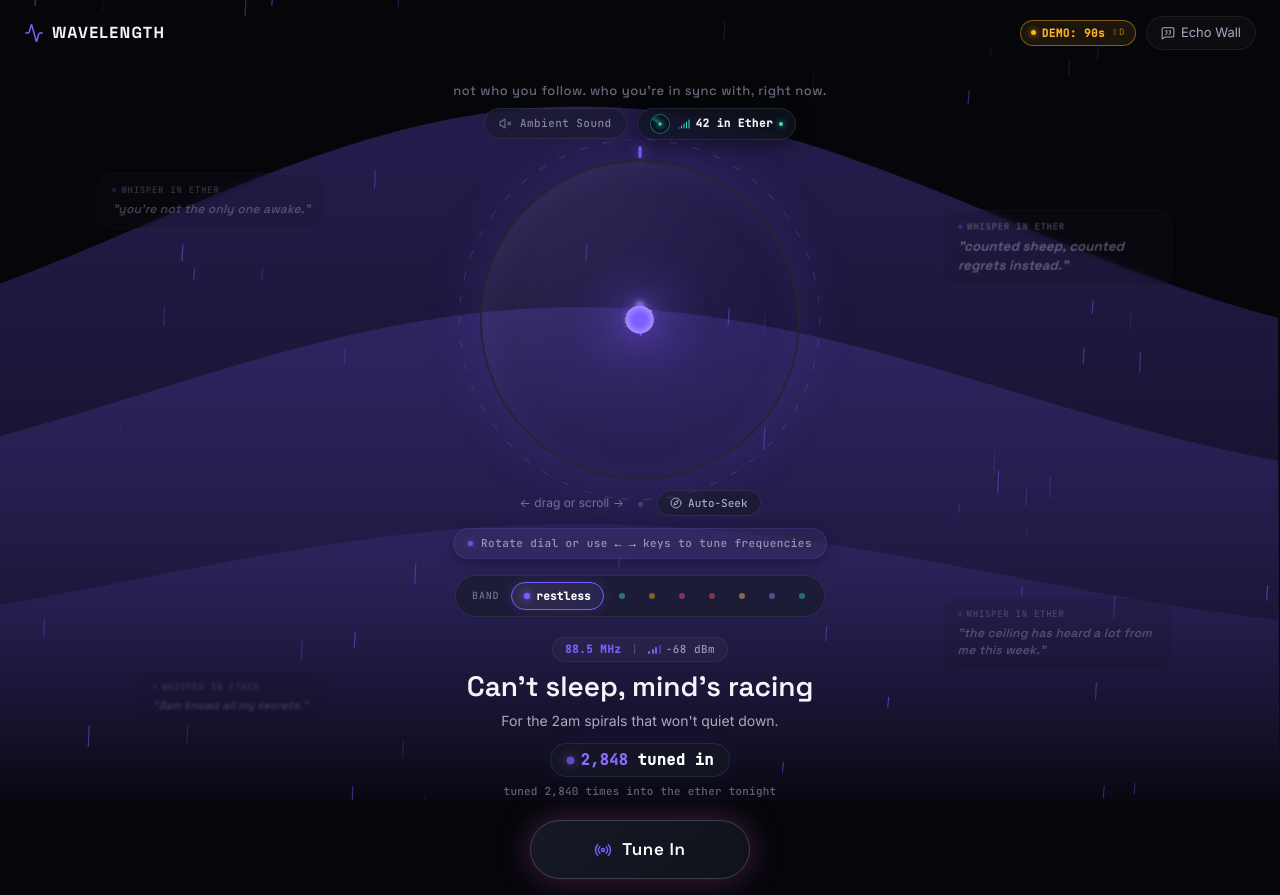
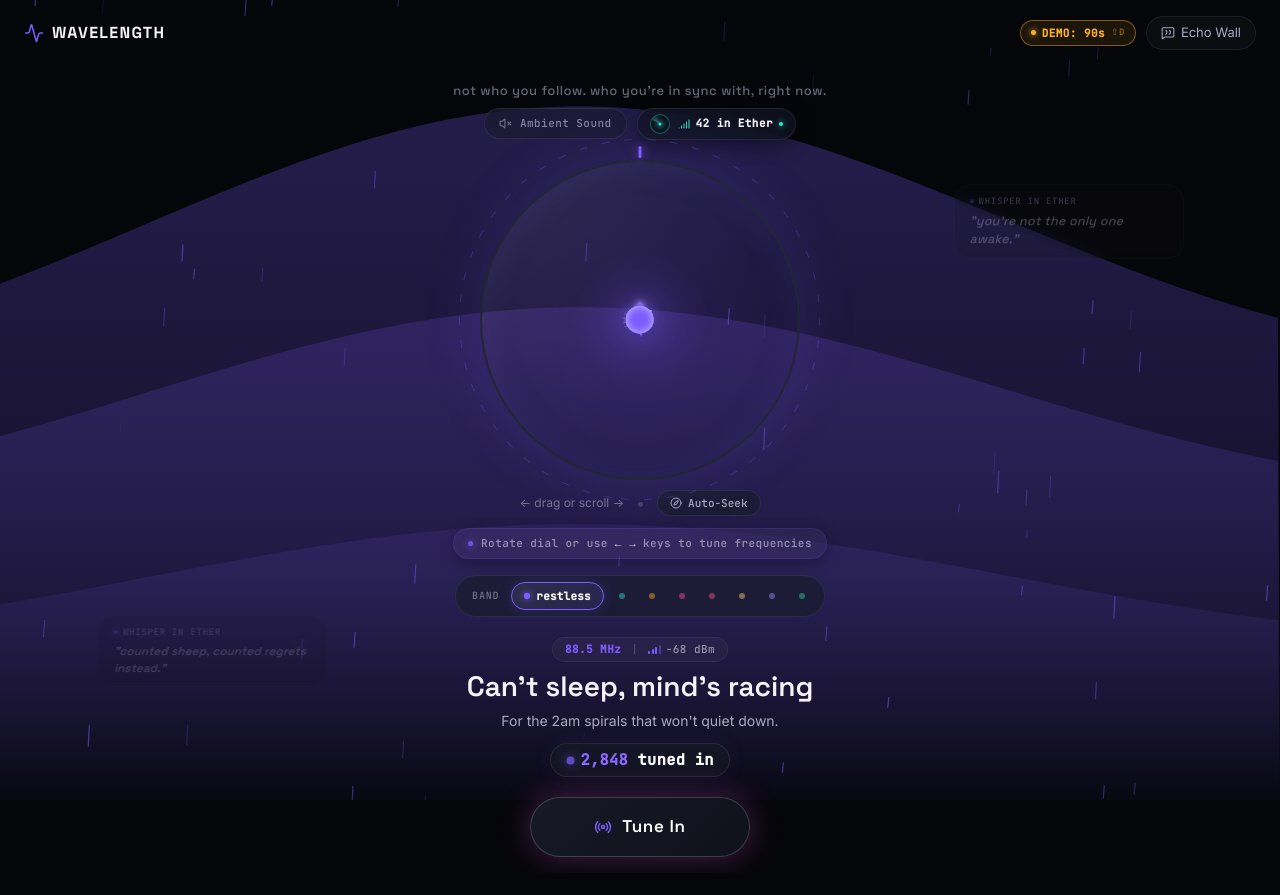
Before and after one commit to chetanbhagore/Wavelength, a React (Vite) app: page / in a window 1280 px wide. After the commit the page ends 873 px from the top, so only its background shows below. Built offline with nearby package versions, Linux system fonts and the light colour scheme.

Commit message:
feat: Version 4 - Restraint, Inevitable Hierarchy and The Sacred Climax

```diff
--- a/src/components/FloatingWhispers.jsx
+++ b/src/components/FloatingWhispers.jsx
@@ -3,12 +3,10 @@ import { motion, AnimatePresence } from 'framer-motion';
 import seedEchoes from '../data/seedEchoes.json';
 import { ambientDrone } from '../utils/ambientAudio';
 
-// Pre-defined spatial orbital slots around the screen so whispers never collide with the center dial
+// Pre-defined spatial orbital slots: reduced to 2 positions so the dial hero breathes
 const WHISPER_SLOTS = [
-  { id: 'slot-tl', top: '14%', left: '8%', depth: 'mid' },
-  { id: 'slot-tr', top: '18%', right: '9%', depth: 'near' },
-  { id: 'slot-bl', bottom: '22%', left: '10%', depth: 'far' },
-  { id: 'slot-br', bottom: '26%', right: '8%', depth: 'mid' },
+  { id: 'slot-tr', top: '16%', right: '8%', depth: 'near' },
+  { id: 'slot-bl', bottom: '22%', left: '8%', depth: 'mid' },
 ];
 
 /**
@@ -27,7 +25,7 @@ export default function FloatingWhispers({ frequency, onTuneIn }) {
       { id: 'fallback_3', text: 'waiting for the storm to clear.' },
     ];
 
-    // Pick up to 4 items and assign to orbital slots
+    // Pick 2 items and assign to orbital slots
     return WHISPER_SLOTS.map((slot, index) => {
       const echo = pool[index % pool.length];
       return {
@@ -61,31 +59,31 @@ export default function FloatingWhispers({ frequency, onTuneIn }) {
           {activeWhispers.map((item) => {
             const isHovered = hoveredId === item.echoId;
 
-            // Visual depth styling
+            // Visual depth styling - softened for restraint
             const depthStyles = {
               near: {
-                fontSize: '13px',
-                baseOpacity: 0.55,
+                fontSize: '12.5px',
+                baseOpacity: 0.38,
                 blur: '0px',
-                driftY: [0, -14, 0],
-                driftX: [0, 8, 0],
-                duration: 7,
+                driftY: [0, -12, 0],
+                driftX: [0, 6, 0],
+                duration: 9,
               },
               mid: {
-                fontSize: '12px',
-                baseOpacity: 0.4,
-                blur: '0.5px',
-                driftY: [0, -10, 0],
-                driftX: [0, -6, 0],
-                duration: 9,
+                fontSize: '11.5px',
+                baseOpacity: 0.28,
+                blur: '0.6px',
+                driftY: [0, -8, 0],
+                driftX: [0, -5, 0],
+                duration: 11,
               },
               far: {
                 fontSize: '11px',
-                baseOpacity: 0.28,
+                baseOpacity: 0.2,
                 blur: '1.2px',
-                driftY: [0, 12, 0],
-                driftX: [0, 10, 0],
-                duration: 11,
+                driftY: [0, 10, 0],
+                driftX: [0, 8, 0],
+                duration: 13,
               },
             }[item.depth];
 
--- a/src/components/FrequencyReadout.jsx
+++ b/src/components/FrequencyReadout.jsx
@@ -175,17 +175,6 @@ export default function FrequencyReadout({ frequency, visitInfo }) {
               </motion.span>
             </div>
 
-            {/* Ambient collective tuning activity (Sprint 1 Issue #5) */}
-            <span style={{
-              fontFamily: 'var(--font-mono)',
-              fontSize: '11px',
-              color: 'var(--color-text-secondary)',
-              opacity: 0.55,
-              letterSpacing: '0.02em',
-            }}>
-              tuned {(frequency.tunedTonight || 1840).toLocaleString()} times into the ether tonight
-            </span>
-
             {/* Anonymous return continuity memory (Issue #4) */}
             {visitInfo && visitInfo.count > 0 && (
               <motion.span
--- a/src/index.css
+++ b/src/index.css
@@ -337,3 +337,16 @@ input:focus-visible,
     opacity: 0.85;
   }
 }
+
+@keyframes crt-jitter {
+  0% { transform: translate(0, 0); }
+  25% { transform: translate(-0.6px, 0.4px); }
+  50% { transform: translate(0.6px, -0.4px); }
+  75% { transform: translate(-0.3px, -0.5px); }
+  100% { transform: translate(0, 0); }
+}
+
+@keyframes crt-flicker {
+  0%, 100% { opacity: 0.9; }
+  50% { opacity: 0.7; }
+}
--- a/src/pages/RoomScreen.jsx
+++ b/src/pages/RoomScreen.jsx
@@ -10,6 +10,7 @@ import MessageComposer from '../components/MessageComposer';
 import DepartureModal from '../components/DepartureModal';
 import { useRoomSimulation } from '../hooks/useRoomSimulation';
 import { useCountdown } from '../hooks/useCountdown';
+import { ambientDrone } from '../utils/ambientAudio';
 
 /**
  * Room Screen — the core synchronous interaction:
@@ -46,6 +47,14 @@ export default function RoomScreen({ frequency, onRoomEnd, demoMode = true }) {
   // Dissolution progress (0 at 30s, 1 at 0s)
   const dissolutionProgress = timeRemaining <= 30 ? (30 - Math.max(0, timeRemaining)) / 30 : 0;
 
+  // Broadcast dissolution Web Audio filter decay (V4 Climax)
+  useEffect(() => {
+    ambientDrone.setDissolution(dissolutionProgress);
+    return () => {
+      ambientDrone.setDissolution(0);
+    };
+  }, [dissolutionProgress]);
+
   // Intercept user resonance to show immersion philosophy moment on first use (Sprint 3 Issue #2)
   const handleResonate = (messageId) => {
     addResonance(messageId);
@@ -60,7 +69,7 @@ export default function RoomScreen({ frequency, onRoomEnd, demoMode = true }) {
   useEffect(() => {
     if (surgeTrigger > 0) {
       const startTimer = setTimeout(() => setResonanceFlash(true), 0);
-      const endTimer = setTimeout(() => setResonanceFlash(false), 1100);
+      const endTimer = setTimeout(() => setResonanceFlash(false), 1200);
       return () => {
         clearTimeout(startTimer);
         clearTimeout(endTimer);
@@ -100,15 +109,15 @@ export default function RoomScreen({ frequency, onRoomEnd, demoMode = true }) {
         zIndex: 1,
         overflow: 'hidden',
         filter: dissolutionProgress > 0
-          ? `grayscale(${dissolutionProgress * 0.7}) brightness(${1 - dissolutionProgress * 0.15})`
+          ? `grayscale(${dissolutionProgress * 0.85}) brightness(${1 - dissolutionProgress * 0.18}) contrast(${1 + dissolutionProgress * 0.12})`
           : 'none',
-        transition: 'filter 0.8s ease',
+        transition: 'filter 0.6s ease',
       }}
     >
       {/* Continuing ambient waveform backdrop with frequency mood physics */}
       <AmbientWaveformBackground colorAccent={frequency.colorAccent} mood={frequency.mood} opacity={0.32} />
 
-      {/* Analog CRT Scanlines & Signal Degradation in Final 30s (Sprint 3 Issue #20) */}
+      {/* Analog CRT Scanlines & Phosphor Jitter in Final 30s (Sprint 3 Issue #20 / V4) */}
       {dissolutionProgress > 0 && (
         <div
           aria-hidden="true"
@@ -116,26 +125,28 @@ export default function RoomScreen({ frequency, onRoomEnd, demoMode = true }) {
             position: 'absolute',
             inset: 0,
             pointerEvents: 'none',
-            background: 'repeating-linear-gradient(0deg, rgba(0,0,0,0.18) 0px, rgba(0,0,0,0.18) 1px, transparent 1px, transparent 3px)',
-            opacity: dissolutionProgress * 0.45,
+            background: 'repeating-linear-gradient(0deg, rgba(0,0,0,0.22) 0px, rgba(0,0,0,0.22) 1px, transparent 1px, transparent 3px)',
+            opacity: dissolutionProgress * 0.65,
             zIndex: 4,
+            animation: dissolutionProgress > 0.25 ? 'crt-jitter 0.12s infinite, crt-flicker 0.09s infinite' : 'none',
           }}
         />
       )}
 
-      {/* Collective Room-Wide Resonance Flash Shockwave (Sprint 3 Issue #16) */}
+      {/* Collective Room-Wide Resonance Environmental Bloom (Sprint 3 Issue #16 / V4) */}
       <AnimatePresence>
         {resonanceFlash && (
           <motion.div
-            initial={{ opacity: 0, scale: 0.5 }}
-            animate={{ opacity: [0, 0.55, 0], scale: 1.8 }}
+            initial={{ opacity: 0 }}
+            animate={{ opacity: [0, 0.5, 0] }}
             exit={{ opacity: 0 }}
-            transition={{ duration: 1.1, ease: 'easeOut' }}
+            transition={{ duration: 1.2, ease: 'easeInOut' }}
             style={{
               position: 'absolute',
               inset: 0,
               pointerEvents: 'none',
-              background: `radial-gradient(circle at 50% 50%, ${frequency.colorAccent}77 0%, ${frequency.colorAccent}22 45%, transparent 70%)`,
+              background: `radial-gradient(ellipse at 50% 45%, ${frequency.colorAccent}45 0%, ${frequency.colorAccent}18 55%, transparent 85%)`,
+              boxShadow: `inset 0 0 100px ${frequency.colorAccent}35`,
               zIndex: 3,
             }}
           />
--- a/src/pages/TunerScreen.jsx
+++ b/src/pages/TunerScreen.jsx
@@ -109,11 +109,16 @@ export default function TunerScreen({
           not who you follow. who you're in sync with, right now.
         </motion.p>
 
-        {/* Ambient Audio Toggle & Live Constellation Radar */}
-        <div style={{ display: 'flex', alignItems: 'center', gap: '10px' }}>
+        {/* Ambient Audio Toggle & Live Constellation Radar - Delayed entry for quiet first 3 seconds */}
+        <motion.div
+          initial={{ opacity: 0, y: -4 }}
+          animate={{ opacity: 1, y: 0 }}
+          transition={{ duration: 1.0, delay: 2.8 }}
+          style={{ display: 'flex', alignItems: 'center', gap: '10px' }}
+        >
           <AmbientAudioToggle frequency={currentFrequency} />
           <ConstellationRadar activeFrequency={currentFrequency} />
-        </div>
+        </motion.div>
       </div>
 
       {/* 3. Main Circular Dial with Auto-Seek */}
@@ -145,7 +150,7 @@ export default function TunerScreen({
             initial={{ opacity: 0, y: 6, scale: 0.96 }}
             animate={{ opacity: 0.85, y: 0, scale: 1 }}
             exit={{ opacity: 0, y: -6, filter: 'blur(6px)', scale: 0.96 }}
-            transition={{ duration: 0.35 }}
+            transition={{ duration: 0.5, delay: 3.2 }}
             style={{
               zIndex: 2,
               display: 'inline-flex',
@@ -186,7 +191,12 @@ export default function TunerScreen({
       </AnimatePresence>
 
       {/* 4. Interactive Frequency Spectrum Ribbon */}
-      <div style={{ zIndex: 2 }}>
+      <motion.div
+        initial={{ opacity: 0, y: 4 }}
+        animate={{ opacity: 1, y: 0 }}
+        transition={{ duration: 0.8, delay: 2.2 }}
+        style={{ zIndex: 2 }}
+      >
         <FrequencySpectrumRibbon
           currentIndex={currentIndex}
           onSelectIndex={(idx) => {
@@ -194,7 +204,7 @@ export default function TunerScreen({
             goTo(idx);
           }}
         />
-      </div>
+      </motion.div>
 
       {/* 5. Frequency Readout & Stochastic Fluctuation */}
       <div style={{ zIndex: 2 }}>
--- a/src/utils/ambientAudio.js
+++ b/src/utils/ambientAudio.js
@@ -247,6 +247,18 @@ class AmbientDroneSynth {
     }, 650);
   }
 
+  setDissolution(progress) {
+    if (!this.isPlaying || !this.ctx || !this.filterNode) return;
+    const now = this.ctx.currentTime;
+    // Lower lowpass filter from 450Hz down to 140Hz as broadcast fades
+    const targetCutoff = Math.max(120, 450 - (progress || 0) * 310);
+    try {
+      this.filterNode.frequency.setTargetAtTime(targetCutoff, now, 0.25);
+    } catch {
+      // Safe fallback
+    }
+  }
+
   toggle(mood) {
     if (this.isPlaying) {
       this.stop();
```
Also changed, not shown: 2 other files (tests, documents, lock files or other folders).
